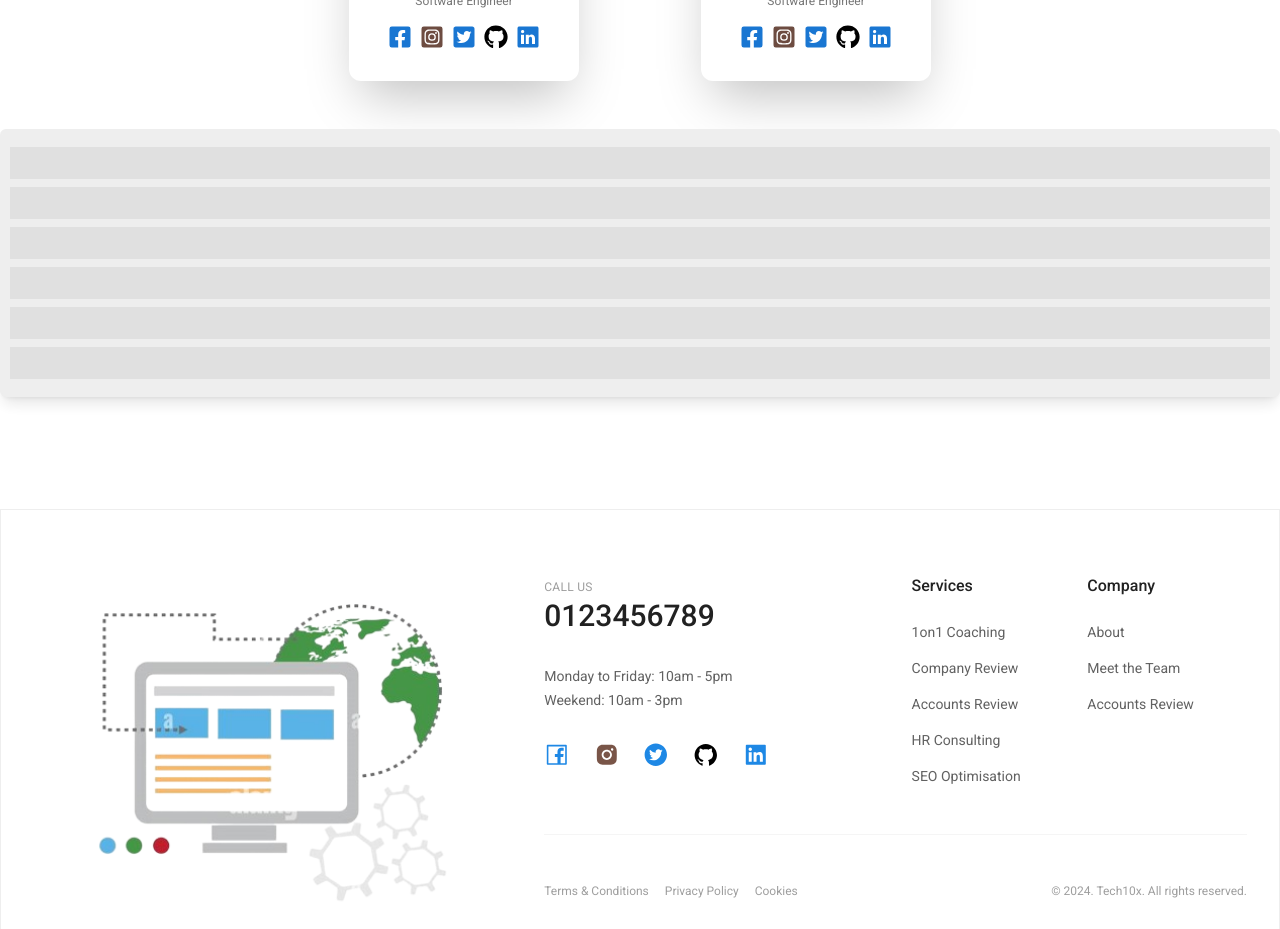
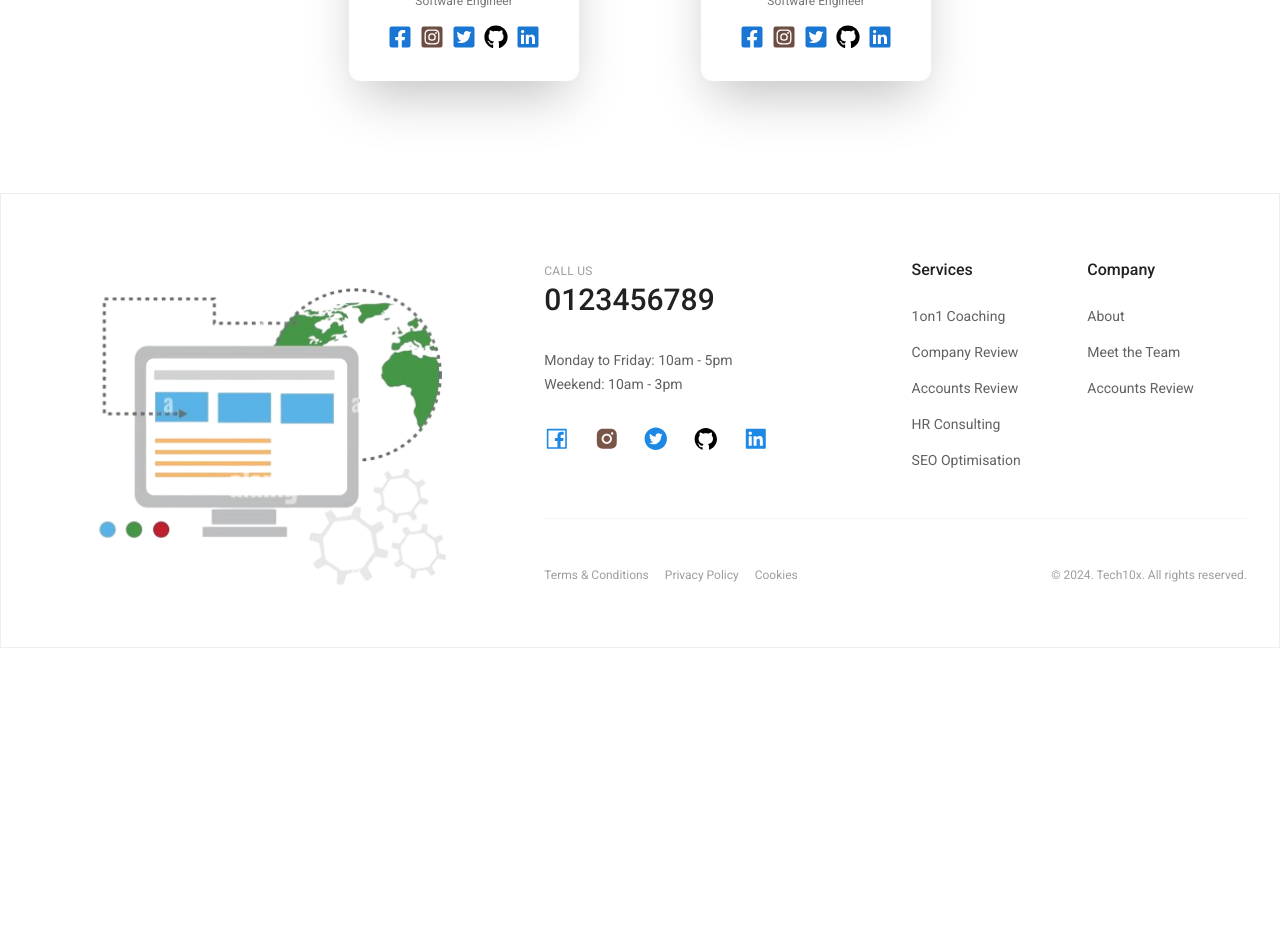
Before and after one commit to tech10x/landingui, a Next.js app: page /about in a window 1280 px wide. Shown: the part 1680-2609 px from the top of the page. After the commit the page ends 2328 px from the top, so only its background shows below. Built offline with nearby package versions, Linux system fonts and the light colour scheme.

Commit message:
bad-code-delete-from-about-page

```diff
--- a/app/about/page.jsx
+++ b/app/about/page.jsx
@@ -1,7 +1,6 @@
 import AboutBanner from '@/components/ordinary/about-banner/AboutBanner';
 import MissionVision from '@/components/ordinary/mission-vision/MissionVision';
 import OurTeam from '@/components/reusable/team/OurTeam';
-import SmCardSk from '@/utils/small-card-skeleton/SmCardSk';
 import React from 'react';
 
 const About = () => {
@@ -10,7 +9,6 @@ const About = () => {
            <AboutBanner />
            <MissionVision />
            <OurTeam />
-           <SmCardSk />
         </main>
     )
 }
```
